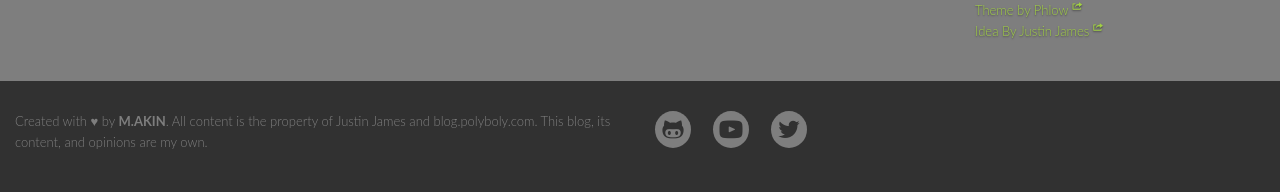
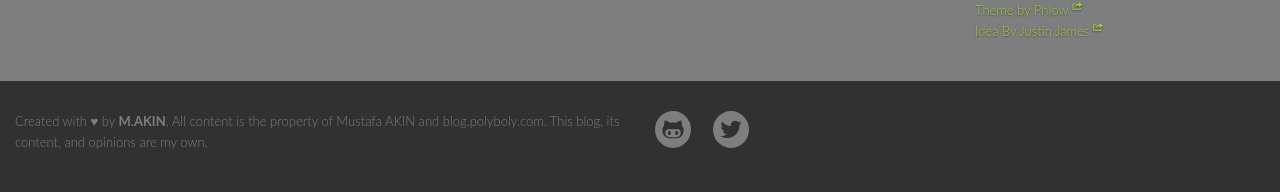
Before and after one commit to makinuk/makinuk.github.io, a Jekyll site: the page built from pages/pages-root-folder/index.md, in a window 1280 px wide. Shown: the part 1458-1650 px from the top of the page. Built offline with Jekyll 4.4.1, drawn with Linux system fonts in a browser that asks for light colours; nearby versions of some CDN libraries.

Commit message:
configured

```diff
--- a/_config.yml
+++ b/_config.yml
@@ -18,7 +18,7 @@ slogan: 'Web Developer, Speaker, and Agile enthusiast from Istanbul'
 description: 'Sharing my knowledge with others in a manner that is easy to understand and consume.'
 
 # The credits show up in the includes/_footer.html – It would be nice of you to leave a link to Phlow or Feeling Responsive as a thank you :)
-credits: '<p>Created with &hearts; by <a href="<<credit>>">M.AKIN</a>. All content is the property of Justin James and <<site>>. This blog, its content, and opinions are my own.</p>'
+credits: '<p>Created with &hearts; by <a href="<<credit>>">M.AKIN</a>. All content is the property of Mustafa AKIN and <<site>>. This blog, its content, and opinions are my own.</p>'
 
 # Main author of the website
 # See > authors.yml
```
Also changed, not shown: _data/socialmedia.yml (+6 -6 lines).
